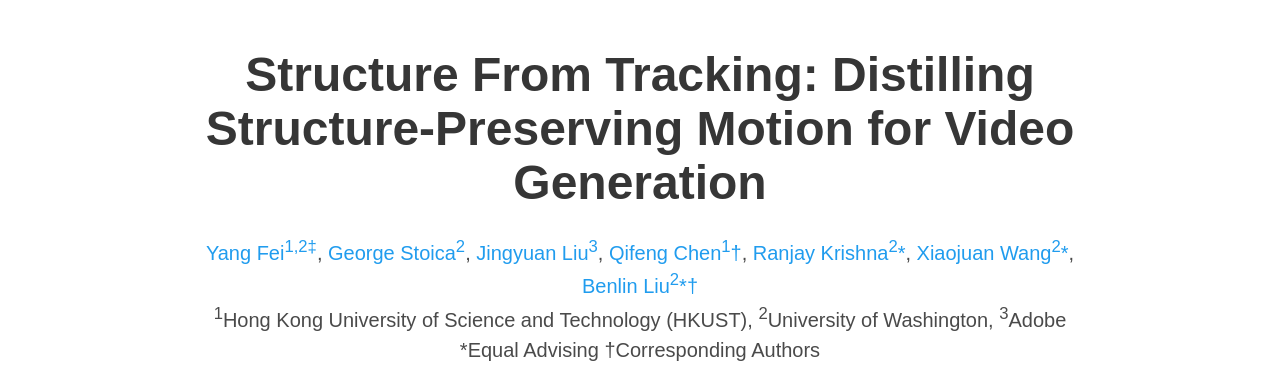
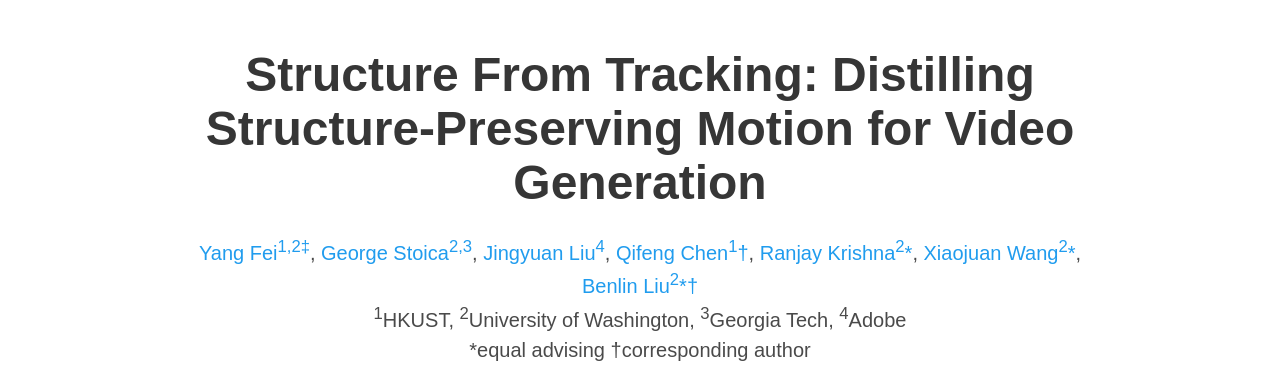
Before and after one commit to sam2videox/sam2videox.github.io, a plain HTML site: page index.html in a window 1280 px wide. Shown: the top 374 px of the page. Drawn offline with nearby package versions, Linux system fonts and the light colour scheme; some icons are missing; a web font is replaced by a local one.

Commit message:
Update author affiliations and footnotes in index.html; add SAM2VideoX.pdf to static directory.

```diff
--- a/index.html
+++ b/index.html
@@ -60,10 +60,10 @@
               <a href="https://sunfly04.github.io">Yang Fei<sup>1,2‡</sup></a>,
             </span>
             <span class="author-block">
-              <a href="https://gstoica27.github.io">George Stoica<sup>2</sup></a>,
+              <a href="https://gstoica27.github.io">George Stoica<sup>2,3</sup></a>,
             </span>
             <span class="author-block">
-              <a href="https://fdjingyuan.github.io">Jingyuan Liu<sup>3</sup></a>,
+              <a href="https://fdjingyuan.github.io">Jingyuan Liu<sup>4</sup></a>,
             </span>
             <span class="author-block">
               <a href="https://cqf.io">Qifeng Chen<sup>1</sup><span>†</span></a>,
@@ -80,13 +80,14 @@
           </div>
 
           <div class="is-size-5 publication-authors">
-            <span class="author-block"><sup>1</sup>Hong Kong University of Science and Technology (HKUST),</span>
+            <span class="author-block"><sup>1</sup>HKUST,</span>
             <span class="author-block"><sup>2</sup>University of Washington,</span>
-            <span class="author-block"><sup>3</sup>Adobe</span>
+            <span class="author-block"><sup>3</sup>Georgia Tech,</span>
+            <span class="author-block"><sup>4</sup>Adobe</span>
           </div>
           <div class="is-size-5 publication-authors">
-            <span class="author-block"><span>*</span>Equal Advising</span>
-            <span class="author-block"><span>†</span>Corresponding Authors</span>
+            <span class="author-block"><span>*</span>equal advising</span>
+            <span class="author-block"><span>†</span>corresponding author</span>
           </div>
 
           <div class="column has-text-centered">
```
